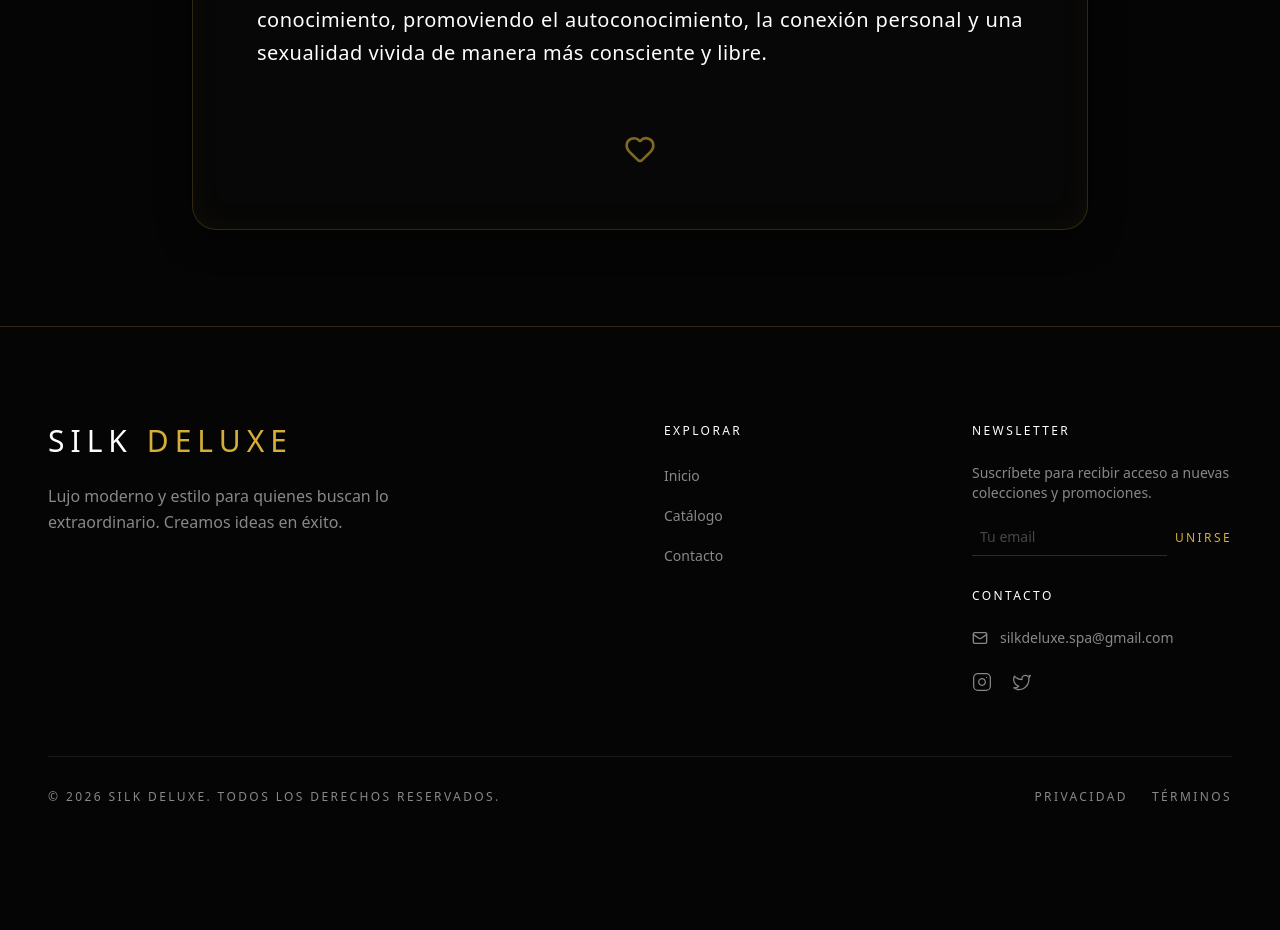
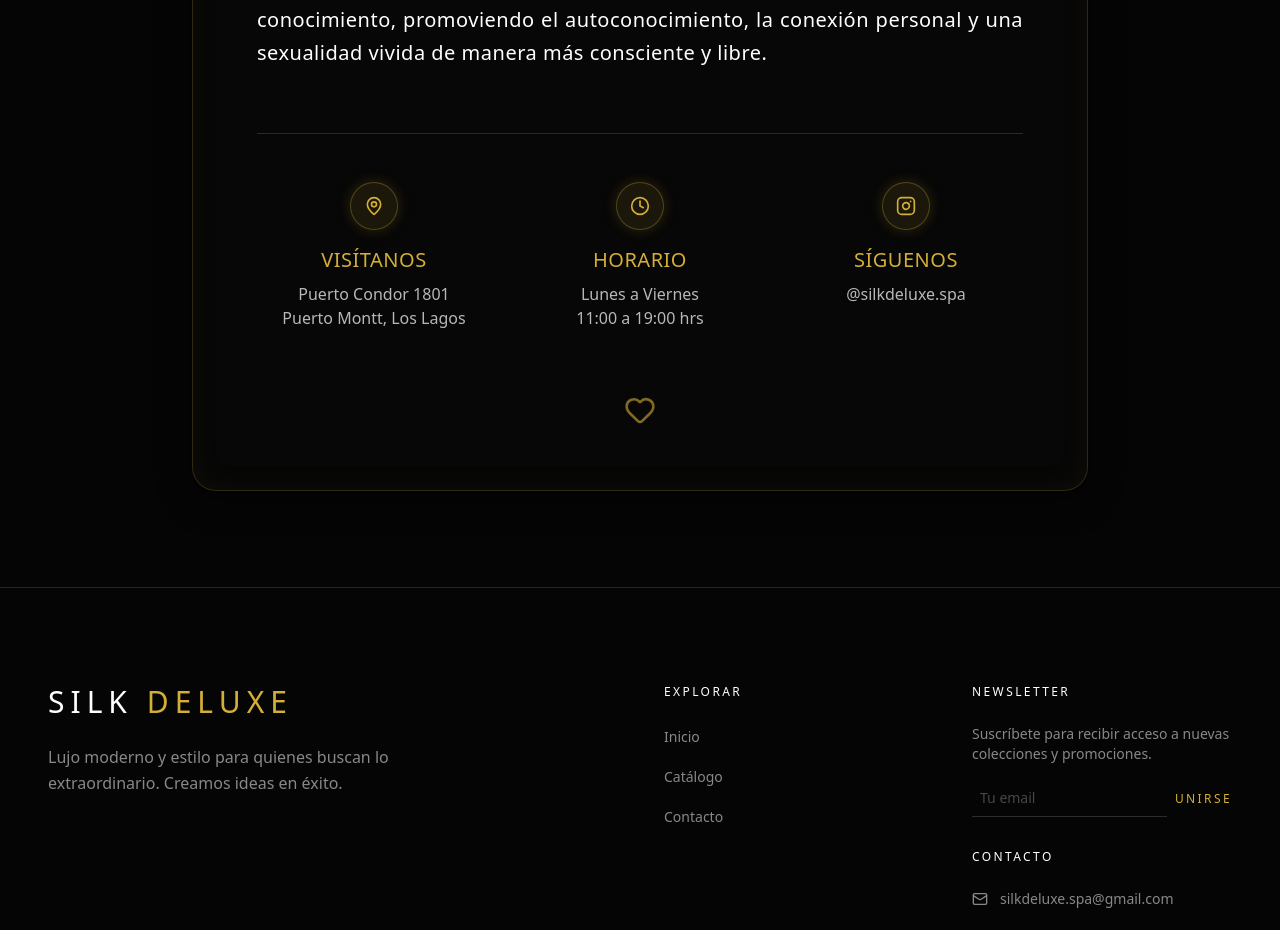
Before and after one commit to Felipe-static/silkdeluxe, a Next.js app: page /nosotros in a window 1280 px wide. Shown: the part 960-1890 px from the top of the page. Before the commit the page ends 1813 px from the top, so only its background shows below. Built offline with nearby package versions, Linux system fonts and the light colour scheme; a web font is replaced by a local one.

Commit message:
agora sim

```diff
--- a/src/app/nosotros/page.tsx
+++ b/src/app/nosotros/page.tsx
@@ -1,7 +1,7 @@
 "use client";
 
 import { motion } from "framer-motion";
-import { Sparkles, Heart } from "lucide-react";
+import { Sparkles, Heart, MapPin, Clock, Instagram } from "lucide-react";
 
 export default function NosotrosPage() {
   return (
@@ -49,6 +49,49 @@ export default function NosotrosPage() {
               Más que vender productos, Silk Deluxe busca acompañar desde el conocimiento, promoviendo el autoconocimiento, la conexión personal y una sexualidad vivida de manera más consciente y libre.
             </p>
           </div>
+          <div className="mt-16 pt-12 border-t border-[#d4af37]/20 grid grid-cols-1 md:grid-cols-3 gap-8 text-center text-[#e5e5e5]">
+            <div className="flex flex-col items-center space-y-4">
+              <div className="w-12 h-12 rounded-full bg-[#d4af37]/10 flex items-center justify-center border border-[#d4af37]/30 shadow-[0_0_15px_rgba(212,175,55,0.2)] hover:scale-110 transition-transform duration-300">
+                <MapPin className="w-5 h-5 text-[#d4af37]" />
+              </div>
+              <div>
+                <h3 className="font-serif text-[#d4af37] text-xl mb-2 tracking-wide uppercase">Visítanos</h3>
+                <p className="text-sm md:text-base opacity-80 font-light">Puerto Condor 1801</p>
+                <p className="text-sm md:text-base opacity-80 font-light">Puerto Montt, Los Lagos</p>
+              </div>
+            </div>
+
+            <div className="flex flex-col items-center space-y-4">
+              <div className="w-12 h-12 rounded-full bg-[#d4af37]/10 flex items-center justify-center border border-[#d4af37]/30 shadow-[0_0_15px_rgba(212,175,55,0.2)] hover:scale-110 transition-transform duration-300">
+                <Clock className="w-5 h-5 text-[#d4af37]" />
+              </div>
+              <div>
+                <h3 className="font-serif text-[#d4af37] text-xl mb-2 tracking-wide uppercase">Horario</h3>
+                <p className="text-sm md:text-base opacity-80 font-light">Lunes a Viernes</p>
+                <p className="text-sm md:text-base opacity-80 font-light">11:00 a 19:00 hrs</p>
+              </div>
+            </div>
+
+            <div className="flex flex-col items-center space-y-4">
+              <div className="w-12 h-12 rounded-full bg-[#d4af37]/10 flex items-center justify-center border border-[#d4af37]/30 shadow-[0_0_15px_rgba(212,175,55,0.2)] hover:scale-110 transition-transform duration-300">
+                <Instagram className="w-5 h-5 text-[#d4af37]" />
+              </div>
+              <div>
+                <h3 className="font-serif text-[#d4af37] text-xl mb-2 tracking-wide uppercase">Síguenos</h3>
+                <a
+                  href="https://www.instagram.com/silkdeluxe.spa/"
+                  target="_blank"
+                  rel="noopener noreferrer"
+                  className="text-sm md:text-base opacity-80 hover:text-[#d4af37] hover:opacity-100 transition-all duration-300 font-light flex items-center justify-center gap-2 group"
+                >
+                  <span className="relative pb-1">
+                    @silkdeluxe.spa
+                    <span className="absolute bottom-0 left-0 w-0 h-[1px] bg-[#d4af37] transition-all duration-300 group-hover:w-full"></span>
+                  </span>
+                </a>
+              </div>
+            </div>
+          </div>
 
           <div className="mt-16 flex justify-center">
             <Heart className="text-[#d4af37] opacity-60 w-8 h-8 animate-pulse" />
```
